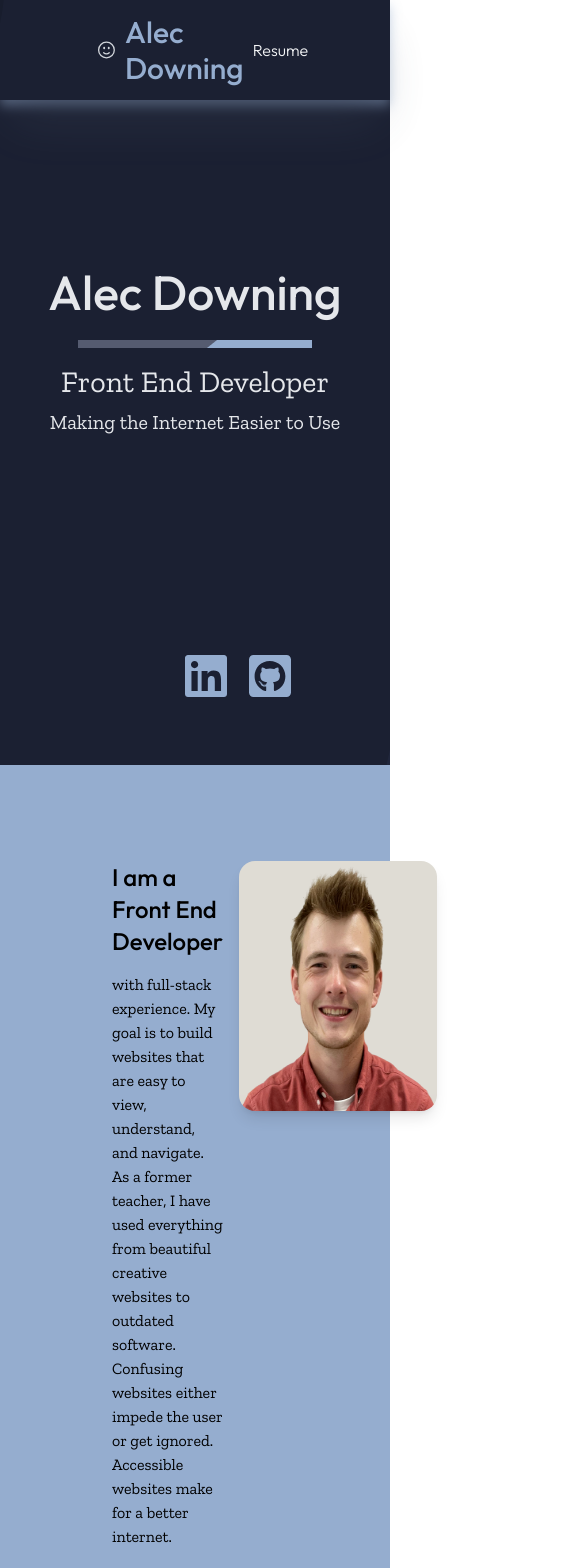
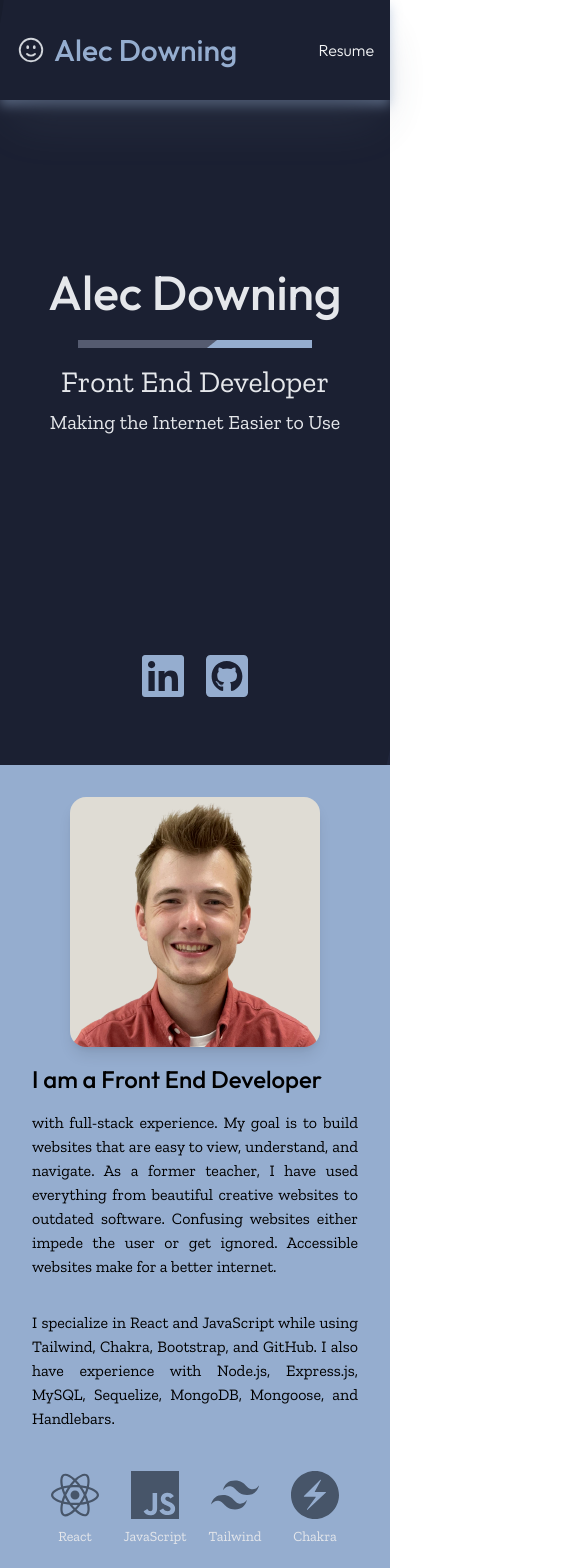
Before and after one commit to a-down/portfolio, a React (Vite) app: page / in a window 390 px wide. Shown: the top 1568 px of the page, 585 px wide, since content can reach past the window. Built offline with nearby package versions, Linux system fonts and the light colour scheme.

Commit message:
header, hero, about are responsive

```diff
--- a/src/components/About.jsx
+++ b/src/components/About.jsx
@@ -8,16 +8,16 @@ export default function About() {
 
   return (
     <>
-      <div className=" flex flex-col justify-center gap-16 w-100 bg-accent p-24 items-center">
+      <div className=" flex flex-col justify-center gap-4 md:gap-16 w-100 bg-accent p-4 md:p-10 lg:p-24 items-center">
 
-        <div className='flex justify-between w-full max-w-[974px]'>
+        <div className='flex flex-col md:flex-row justify-between w-full max-w-[974px]'>
           <div className="font-serif max-w-[800px]">
             <p className='p-4 pt-0 font-sans text-2xl'>I am a Front End Developer</p>
-            <p className='p-4 pt-0'>with full-stack experience. My goal is to build websites that are easy to view, understand, and navigate. As a former teacher, I have used everything from beautiful creative websites to outdated software. Confusing websites either impede the user or get ignored. Accessible websites make for a better internet. </p>
-            <p className='p-4'>I specialize in React and JavaScript while using Tailwind, Chakra, Bootstrap, and GitHub. I also have experience with Node.js, Express.js, MySQL, Sequelize, MongoDB, Mongoose, and Handlebars.</p>
+            <p className='p-4 pt-0 text-justify'>with full-stack experience. My goal is to build websites that are easy to view, understand, and navigate. As a former teacher, I have used everything from beautiful creative websites to outdated software. Confusing websites either impede the user or get ignored. Accessible websites make for a better internet. </p>
+            <p className='p-4 text-justify'>I specialize in React and JavaScript while using Tailwind, Chakra, Bootstrap, and GitHub. I also have experience with Node.js, Express.js, MySQL, Sequelize, MongoDB, Mongoose, and Handlebars.</p>
           </div>
 
-          <img src={headshot} className='w-[250px] h-[250px] rounded-2xl shadow-lg'/>
+          <img src={headshot} className='w-[250px] h-[250px] rounded-2xl shadow-lg -order-1 md:order-3 self-center m-4'/>
         </div>
 
         <StackDisplay stackArr={myTechStack} isDark={true}/>
--- a/src/components/Header.jsx
+++ b/src/components/Header.jsx
@@ -7,12 +7,12 @@ export default function Header() {
   return (
     <>
 
-      <div className='w-full h-[100px]  bg-navy opacity-50 shadow-2xl drop-shadow-header'>
+      <div className='w-full h-[100px] bg-navy opacity-50 shadow-2xl drop-shadow-header'>
       </div>
 
       <header className=' w-full h-[100px] absolute top-0'>
 
-        <div className='h-full items-center flex justify-between w-full px-24 opacity-100'>
+        <div className='h-full items-center flex justify-between w-full px-4 opacity-100 md:px-10 lg:px-24'>
 
           <div className='flex items-center gap-2'>
             <HiOutlineFaceSmile className=' text-gray-300 text-3xl'/>
--- a/src/components/Hero.jsx
+++ b/src/components/Hero.jsx
@@ -14,7 +14,7 @@ export default function HeroText(){
         <h3 className=' text-3xl font-serif font-thin'>Front End Developer</h3>
         <h4 className=' text-xl font-serif font-thin'>Making the Internet Easier to Use</h4>
 
-        <div className='flex mt-52 gap-4 w-full justify-end px-24'>
+        <div className='flex mt-52 gap-4 w-full justify-center md:justify-end md:px-10 lg:px-24'>
           <a href='https://www.linkedin.com/in/alec-downing' target='_blank' className=' text-accent hover:text-slate-400'>
             <FaLinkedin className='w-12 h-12 hover:navy'/>
           </a>
--- a/src/components/Projects/Project.jsx
+++ b/src/components/Projects/Project.jsx
@@ -16,7 +16,7 @@ export default function Project({ project, stackArr, isDark }) {
   }
 
   return (
-    <div className="mx-auto flex flex-col items-center pt-24 px-24 gap-10">
+    <div className="mx-auto flex flex-col items-center pt-24 px-4 md:px-10 lg:px-24 gap-10">
       <div className='text-center select-none'>
         <h2 className='text-7xl' style={{color: `${project.color}`}}>{project.title}</h2>
         <div className="text-gray-200 font-serif text-xl font-thin">
@@ -32,12 +32,12 @@ export default function Project({ project, stackArr, isDark }) {
         </div>
       </div>
 
-      <div className=' flex w-full max-w-[974px] justify-between' style={{aspectRatio: 'auto'}}>
-        <img src={project.phoneImg} width='132px' className='shadow-md' style={{filter: `drop-shadow(0px 4px 3px ${project.color})`}}/>
+      <div className=' flex flex-col md:flex-row gap-4 w-full max-w-[974px] justify-between' style={{aspectRatio: 'auto'}}>
+        <img src={project.phoneImg} width='132px' className='shadow-md hidden lg:inline' style={{filter: `drop-shadow(0px 4px 3px ${project.color})`}}/>
 
-        <img src={project.browserImg} width='476px' className='shadow-md' style={{filter: `drop-shadow(0px 4px 3px ${project.color})`}}/>
+        <img src={project.browserImg} className='shadow-md self-stretch md:self-start lg:w-[476px]' style={{filter: `drop-shadow(0px 4px 3px ${project.color})`}}/>
 
-        <div className='w-[255px] bg-slate-50 font-thin font-serif p-3 text-sm flex flex-col gap-3 shrink-0 shadow-md' style={{filter: `drop-shadow(0px 4px 3px ${project.color})`}}>
+        <div className='w-full md:w-[255px] bg-slate-50 font-thin font-serif p-3 text-sm flex flex-col gap-3 shrink-0 shadow-md text-justify' style={{filter: `drop-shadow(0px 4px 3px ${project.color})`}}>
           <p>{project.description}</p>
 
           { (project.description2) ?? (
--- a/tailwind.config.js
+++ b/tailwind.config.js
@@ -17,8 +17,11 @@ export default {
       },
       dropShadow: {
         'header': '0 6px 6px #95ADCF'
+      },
+      screens: {
+        'lg': '1100px'
       }
-    },
   },
   plugins: [],
 }
+}
```
